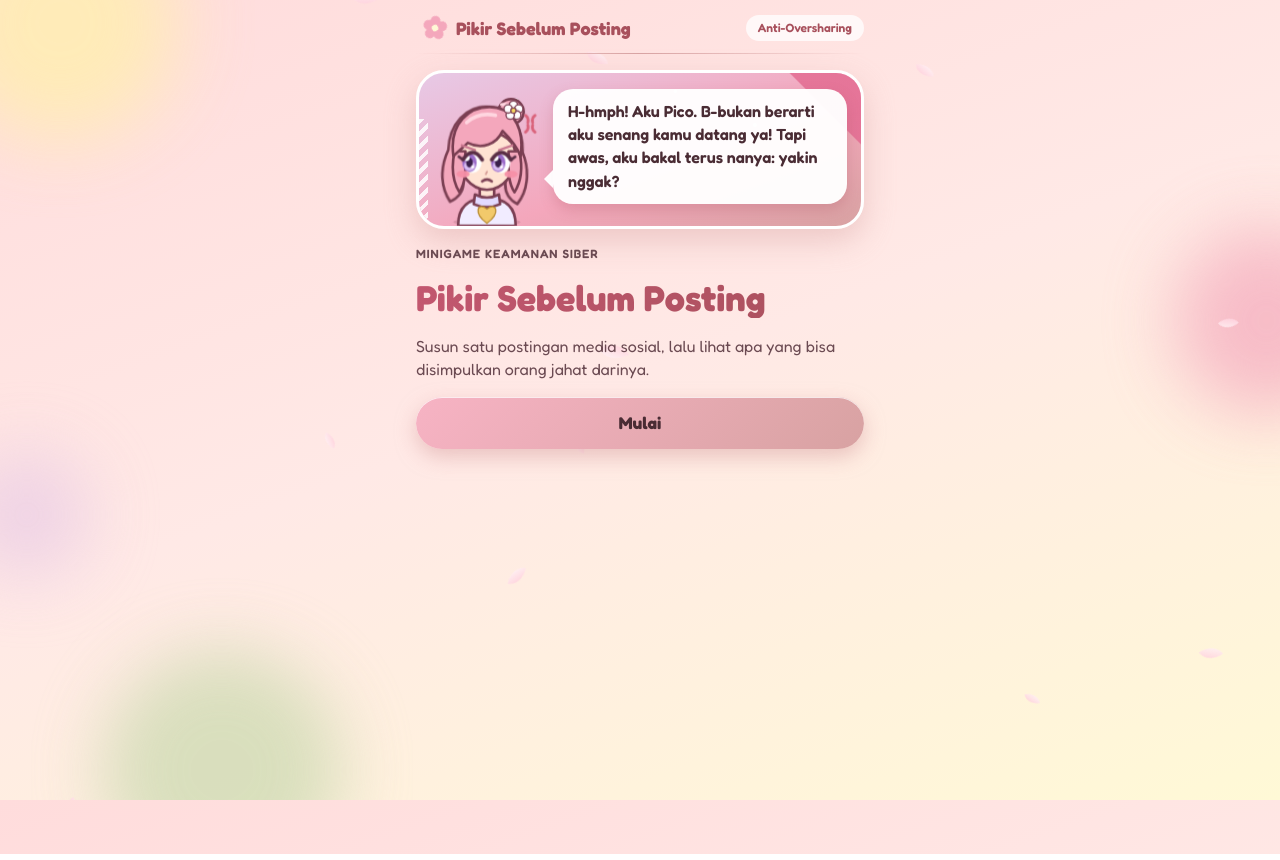
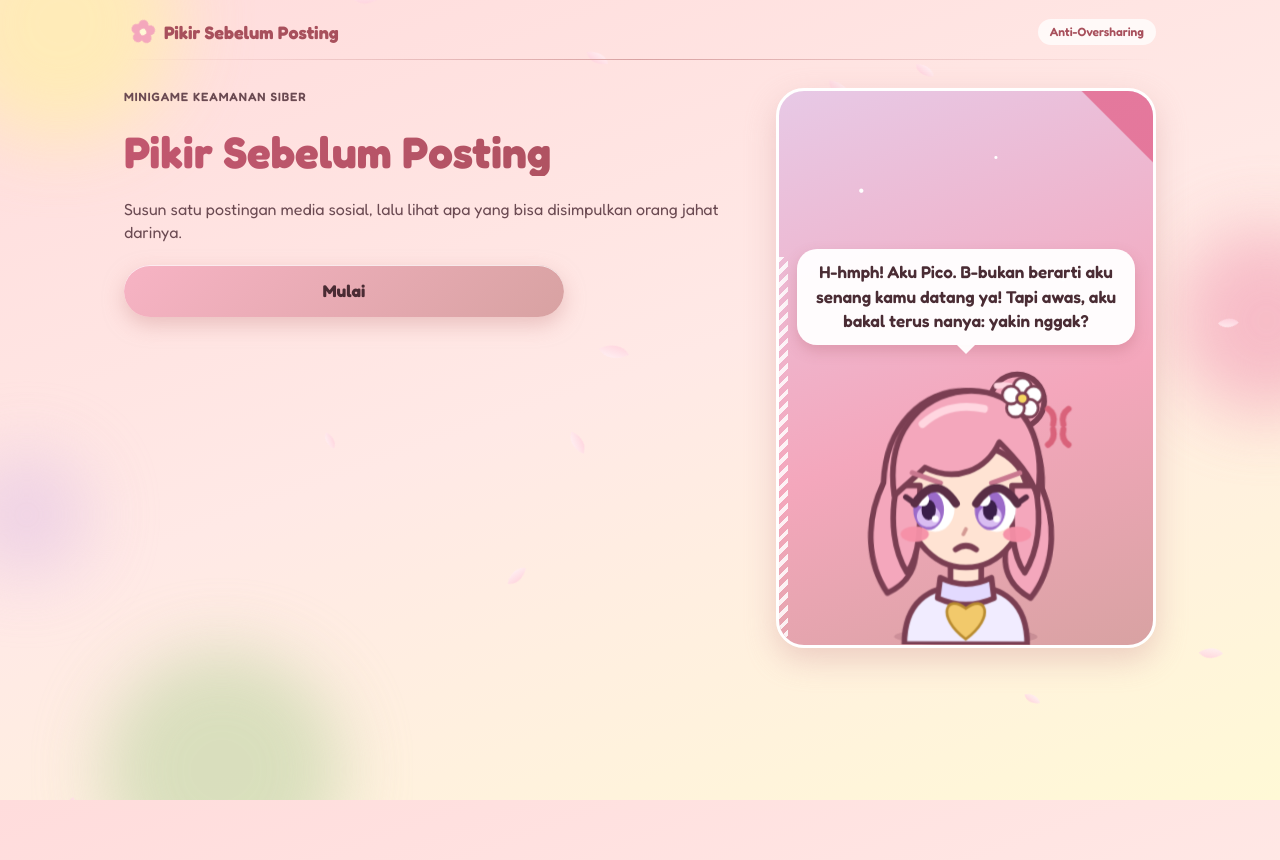
Before and after one commit to haraj-sketch/minimini, a plain HTML site: page index.html in a window 1280 px wide. Drawn offline with Linux system fonts and the light colour scheme.

Commit message:
minigame.css
change the ratio and position

```diff
--- a/minigame.css
+++ b/minigame.css
@@ -12,15 +12,15 @@ body{margin:0;color:var(--ink);font-family:"Fredoka","Nunito","Trebuchet MS",sys
 .bg i:nth-child(4){width:120px;height:120px;background:#E7C9E6;top:58%;left:-40px;animation-delay:-7s}
 .bg b{position:absolute;top:-30px;background:linear-gradient(135deg,#fff,#FFC3D3);border-radius:150% 0 150% 0;opacity:.85;animation:petal linear infinite}
 /* ===== HEADER ===== */
-.top{position:relative;z-index:2;max-width:480px;margin:0 auto;padding:14px 16px 12px;display:flex;justify-content:space-between;align-items:center}
+.top{position:relative;z-index:2;max-width:520px;margin:0 auto;padding:14px 16px 12px;display:flex;justify-content:space-between;align-items:center}
 .top::after{content:"";position:absolute;left:16px;right:16px;bottom:0;height:1.5px;background:linear-gradient(90deg,transparent,#D8A2A2,transparent)}
-.logo{display:flex;gap:8px;align-items:center;border:0;background:none;font:inherit;font-weight:700;font-size:18px;color:var(--pri);cursor:pointer}
+.logo{display:flex;gap:8px;align-items:center;border:0;background:none;font:inherit;font-weight:700;font-size:18px;color:var(--pri);cursor:pointer;white-space:nowrap}
 .logo svg{animation:spin 12s linear infinite}
 .chip{font-size:12px;font-weight:600;color:var(--pri);background:rgba(255,255,255,.75);border-radius:99px;padding:4px 12px}
-#app{position:relative;z-index:1;max-width:480px;margin:0 auto;padding:16px 16px 36px;display:flex;flex-direction:column;gap:16px;min-height:100vh}
+#app{position:relative;z-index:1;max-width:520px;margin:0 auto;padding:16px 16px 36px;display:flex;flex-direction:column;gap:16px;min-height:100vh}
 #app>*{animation:up .55s both cubic-bezier(.2,.9,.3,1.2)}
 #app.na>*{animation:none}
-h1{font-size:36px;line-height:1.12;margin:0;font-weight:700;color:var(--pri);background:linear-gradient(90deg,#C2576F,#A8505C);-webkit-background-clip:text;background-clip:text;-webkit-text-fill-color:transparent}
+h1{font-size:clamp(28px,8vw,38px);line-height:1.12;margin:0;font-weight:700;color:var(--pri);background:linear-gradient(90deg,#C2576F,#A8505C);-webkit-background-clip:text;background-clip:text;-webkit-text-fill-color:transparent}
 h2{font-size:22px;margin:0;font-weight:600}
 p{margin:0;color:var(--mut);font-size:16px}
 .k{font-size:12px;font-weight:600;letter-spacing:.08em;color:var(--mut);text-transform:uppercase}
@@ -44,7 +44,7 @@ p{margin:0;color:var(--mut);font-size:16px}
 .sc:hover{transform:translateY(-3px) scale(1.015);box-shadow:0 16px 34px var(--sh)}.sc:active{transform:scale(.97)}
 .ic{width:54px;height:54px;border-radius:50%;border:3px solid #fff;display:grid;place-items:center;font-size:26px;flex:none;box-shadow:0 4px 10px var(--sh)}
 .tag{font-size:12px;font-weight:600;border-radius:99px;padding:3px 11px;background:rgba(255,255,255,.85);color:var(--pri);box-shadow:inset 0 0 0 1.5px #F3D3D3;white-space:nowrap}
-.grid{display:grid;grid-template-columns:repeat(2,1fr);gap:12px}
+.grid{display:grid;grid-template-columns:repeat(auto-fill,minmax(140px,1fr));gap:12px}
 .ph{aspect-ratio:1;border-radius:22px;border:3px solid #fff;background:var(--c);color:#4A2C34;font:inherit;font-size:13px;font-weight:600;padding:10px;cursor:pointer;position:relative;display:flex;flex-direction:column;justify-content:space-between;align-items:flex-start;text-align:left;box-shadow:0 8px 20px var(--sh);transition:transform .25s,box-shadow .25s}
 .ph:hover{transform:translateY(-3px) rotate(-1deg)}
 .ph[aria-pressed="true"]{transform:scale(1.04);box-shadow:0 0 0 4px #D8A2A2,0 12px 26px var(--sh)}
@@ -87,3 +87,19 @@ p{margin:0;color:var(--mut);font-size:16px}
 @keyframes fall{to{transform:translateY(110vh) rotate(720deg)}}
 @keyframes petal{0%{transform:translate(0,-8vh) rotate(0)}50%{transform:translate(40px,50vh) rotate(260deg)}100%{transform:translate(-10px,112vh) rotate(540deg)}}
 @media(prefers-reduced-motion:reduce){*{animation:none!important;transition:none!important}}
+
+/* ===== RESPONSIF: HP kecil, tablet, dan PC ===== */
+@media(max-width:380px){.mas{width:96px}.bub{font-size:14px;padding:9px 12px}.qm{left:66px}.score{font-size:60px}#app{padding-inline:12px}.btn{font-size:16px}}
+@media(min-width:600px){.top,#app{max-width:600px}}
+@media(min-width:900px){
+.top{max-width:1080px;padding:18px 24px 14px}.top::after{left:24px;right:24px}
+#app{max-width:1080px;display:grid;grid-template-columns:minmax(0,1fr) 380px;column-gap:40px;row-gap:0;align-items:start;padding:28px 24px 48px}
+#app>*{margin-bottom:16px;grid-column:1}
+#app>.say{grid-column:2;grid-row:1/span 30;position:sticky;top:20px;flex-direction:column;align-items:center;justify-content:flex-end;min-height:min(560px,calc(100vh - 140px));padding:20px 18px 0;margin-bottom:0;gap:10px}
+#app>.say .mas{width:clamp(170px,32vh,270px)}
+#app>.say .bub{order:-1;flex:none;width:100%;margin-bottom:8px;font-size:17px;text-align:center}
+#app>.say .bub::before{left:50%;bottom:-9px;margin-left:-9px;border:9px solid transparent;border-bottom:0;border-top-color:rgba(255,255,255,.96)}
+#app>.say .qm{left:calc(50% + 50px);top:auto;bottom:36%}
+h1{font-size:44px}.btn{max-width:440px}
+}
+@media(max-width:420px){.chip{display:none}.logo{font-size:17px}}
```
